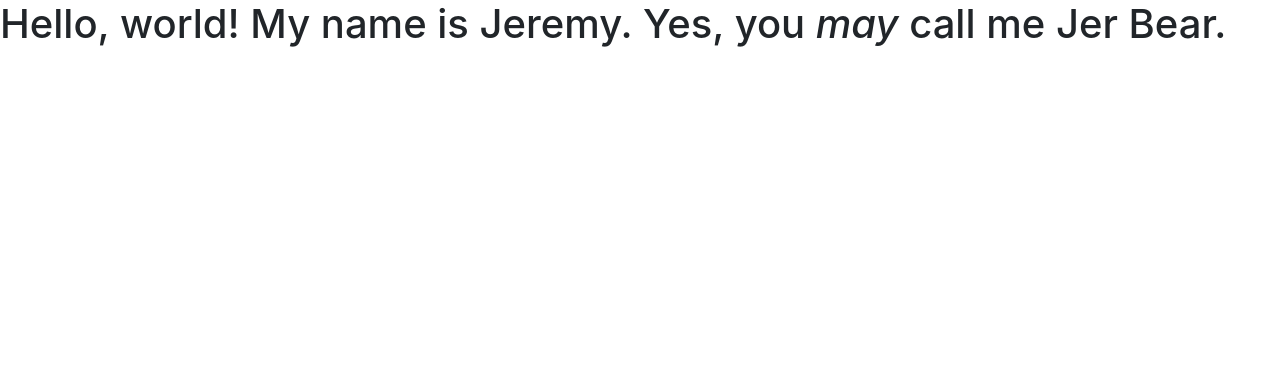
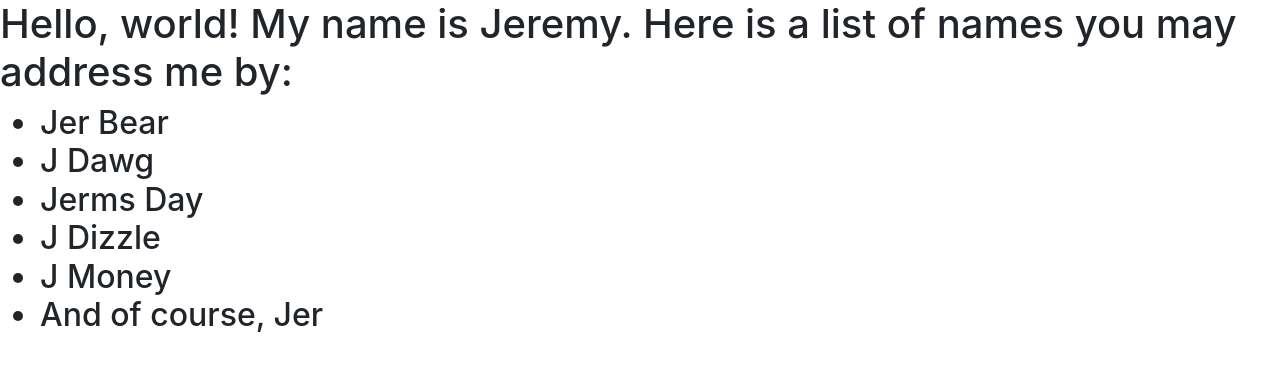
Before and after one commit to jtarshis/edps6560-jtarshis, a plain HTML site: page index.html in a window 1280 px wide. Drawn offline with nearby package versions, Linux system fonts and the light colour scheme.

Commit message:
Update index.html

```diff
--- a/index.html
+++ b/index.html
@@ -11,7 +11,16 @@
     <title>Hello, world!</title>
   </head>
   <body>
-    <h1>Hello, world! My name is Jeremy. Yes, you <i>may</i> call me Jer Bear.</h1>
+    <h1>Hello, world! My name is Jeremy. Here is a list of names you may address me by:</h1>
+    <h2>
+      <ul>
+        <li>Jer Bear</li>
+        <li>J Dawg</li>
+        <li>Jerms Day</li>
+        <li>J Dizzle</li>
+        <li>J Money</li>
+        <li>And of course, Jer</li>
+      </ul>
 
     <!-- Optional JavaScript -->
     <!-- jQuery first, then Popper.js, then Bootstrap JS -->
```
